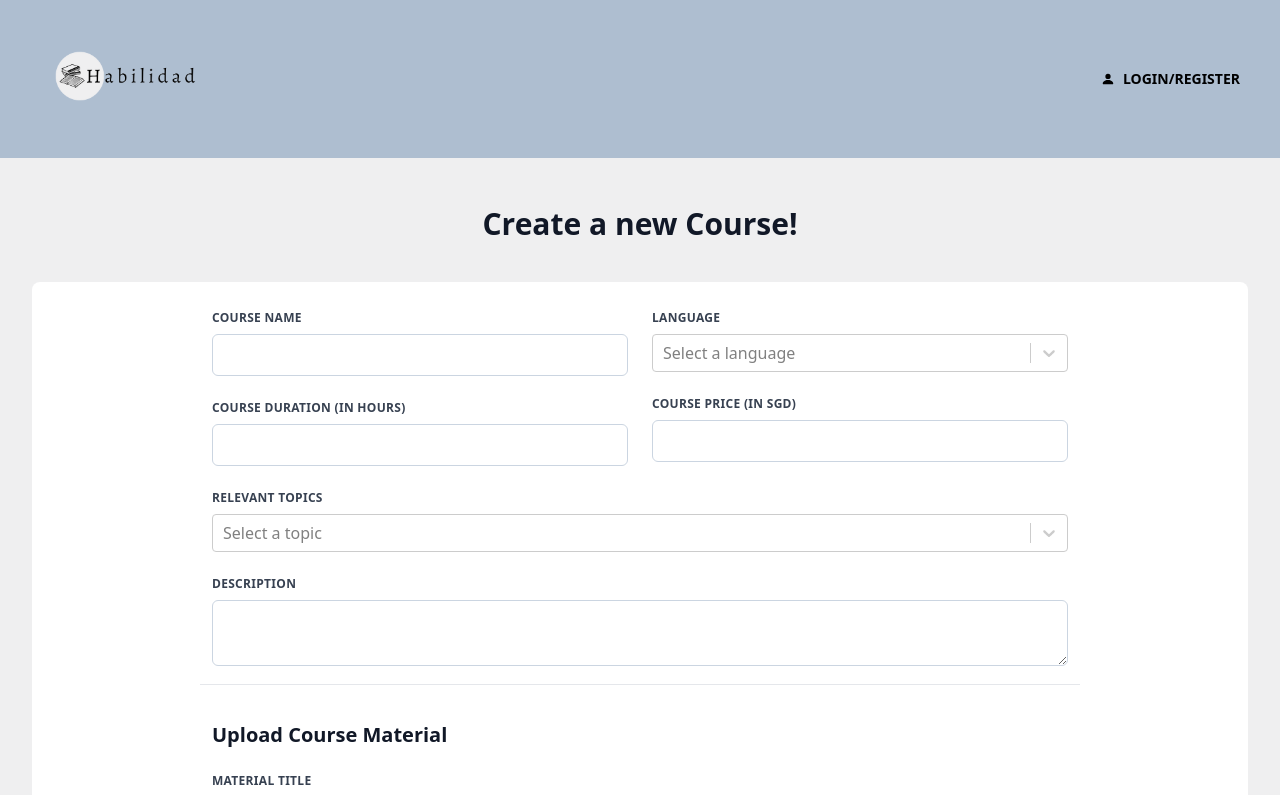
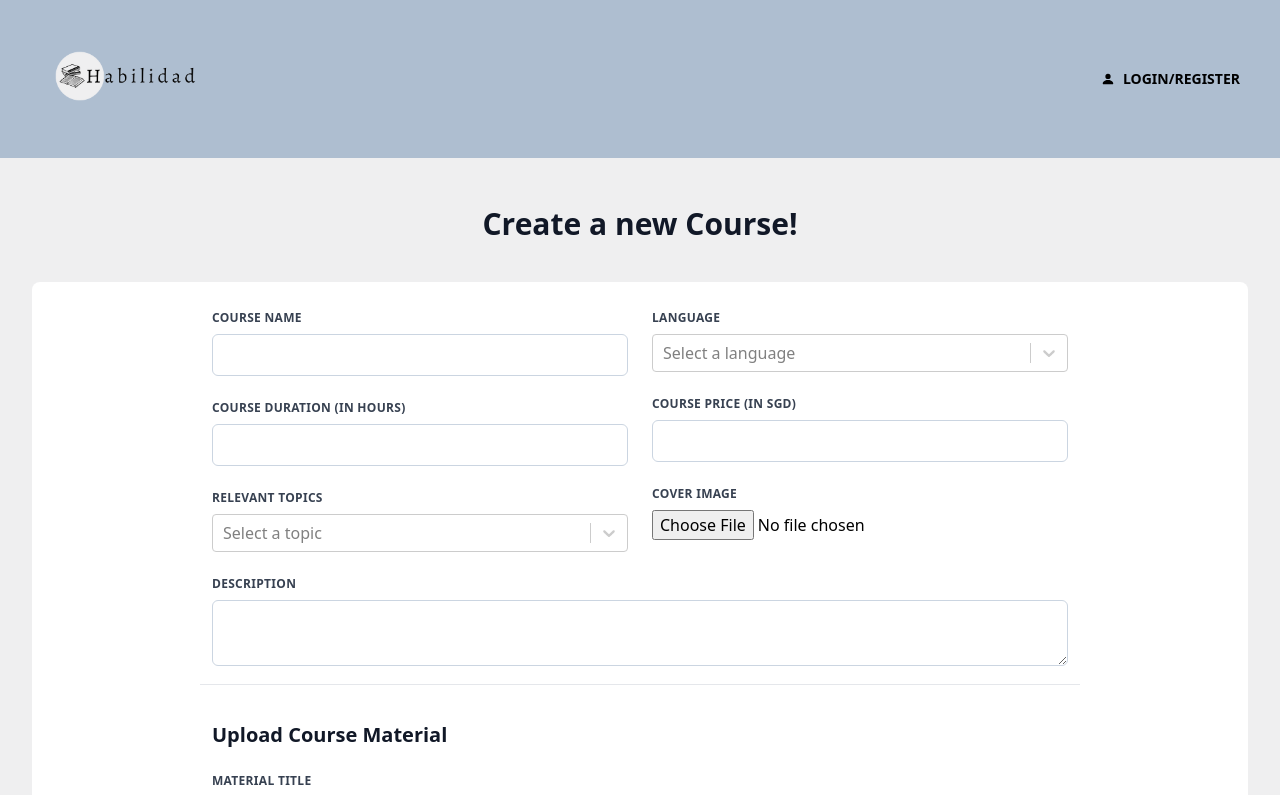
Before and after one commit to ICT3103-P1-TeneT-Habilidad/habilidad, a React (Create React App) app in the folder client/: page /createcourse in a window 1280 px wide. Shown: the top 795 px of the page. Built offline with nearby package versions, Linux system fonts and the light colour scheme.

Commit message:
feat: included cover image upload field

```diff
--- a/client/src/pages/CreateCourse.jsx
+++ b/client/src/pages/CreateCourse.jsx
@@ -204,6 +204,41 @@ const CreateCourse = () => {
                                         <span className="text-sm text-red-500">{errors.duration.message}</span>
                                     ) : null}
                                 </div>
+                                <div className="p-3">
+                                    <label
+                                        className="block uppercase tracking-wide text-gray-700 text-xs font-bold mb-2"
+                                        for="topicCourse"
+                                    >
+                                        Relevant Topics
+                                    </label>
+                                    <Controller
+                                        name="topicCourse"
+                                        control={control}
+                                        rules={{
+                                            required: 'Please select up to 5 topics relevant to this course',
+                                            validate: (value) =>
+                                                value.length <= 5 || 'Please only select 5 relevant topics',
+                                        }}
+                                        render={({ field }) => {
+                                            return (
+                                                <Select
+                                                    {...field}
+                                                    isClearable={true}
+                                                    isMulti
+                                                    options={topicOptions}
+                                                    isSearchable={true}
+                                                    closeMenuOnSelect={false}
+                                                    components={animatedComponents}
+                                                    placeholder="Select a topic"
+                                                    className="w-full"
+                                                />
+                                            )
+                                        }}
+                                    />
+                                    {errors.topicCourse ? (
+                                        <span className="text-sm text-red-500">{errors.topicCourse.message}</span>
+                                    ) : null}
+                                </div>
                             </div>
                             <div className="flex flex-col w-1/2">
                                 <div className="p-3">
@@ -255,44 +290,25 @@ const CreateCourse = () => {
                                         <span className="text-sm text-red-500">{errors.price.message}</span>
                                     ) : null}
                                 </div>
-                            </div>
-                        </div>
-                        {/* topics row */}
-                        <div className="flex flex-row">
-                            <div className="p-3 w-full">
+                                <div className="p-3">
                                     <label
                                         className="block uppercase tracking-wide text-gray-700 text-xs font-bold mb-2"
-                                    for="topicCourse"
+                                        for="coverImage"
                                     >
-                                    Relevant Topics
+                                        Cover Image
                                     </label>
-                                <Controller
-                                    name="topicCourse"
-                                    control={control}
-                                    rules={{
-                                        required: 'Please select up to 5 topics relevant to this course',
-                                        validate: (value) =>
-                                            value.length <= 5 || 'Please only select 5 relevant topics',
-                                    }}
-                                    render={({ field }) => {
-                                        return (
-                                            <Select
-                                                {...field}
-                                                isClearable={true}
-                                                isMulti
-                                                options={topicOptions}
-                                                isSearchable={true}
-                                                closeMenuOnSelect={false}
-                                                components={animatedComponents}
-                                                placeholder="Select a topic"
+                                    <input
+                                        id="coverImage"
+                                        type="file"
                                         className="w-full"
+                                        {...register('coverImage', {
+                                            required: 'Please upload a cover image for the course',
+                                        })}
                                     />
-                                        )
-                                    }}
-                                />
-                                {errors.topicCourse ? (
-                                    <span className="text-sm text-red-500">{errors.topicCourse.message}</span>
+                                    {errors.coverImage ? (
+                                        <span className="text-sm text-red-500">{errors.coverImage.message}</span>
                                     ) : null}
+                                </div>
                             </div>
                         </div>
                         {/* description row */}
```
Lines whose indentation alone changed are shown as unchanged.
